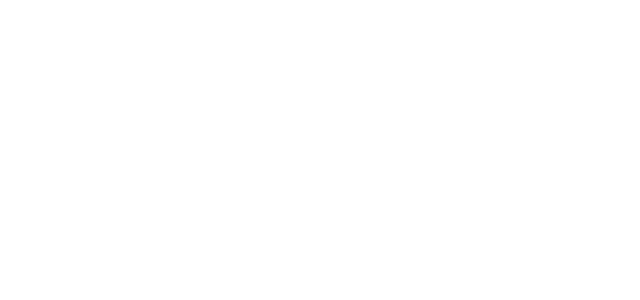
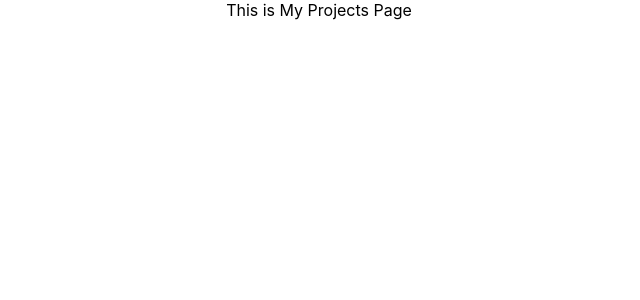
Before and after one commit to Job85/portfolio-site, a React (Create React App) app: page /projects in a window 1280 px wide. Before the commit this address had no page. Shown: the top 300 px of the page, without its empty margins (321-961 px from the left). Built offline with nearby package versions, Linux system fonts and the light colour scheme.

Commit message:
created Projects Page and imported it to App.js & set the Route

```diff
--- a/src/App.js
+++ b/src/App.js
@@ -3,6 +3,7 @@ import { Route, Routes } from 'react-router-dom';
 import './App.css';
 import Home from './pages/home';
 import About from './pages/about';
+import Projects from './pages/projects';
 
 function App() {
   return (
@@ -10,6 +11,7 @@ function App() {
       <Routes>
         <Route path='/' element={<Home />} />
         <Route path='/about' element={<About />} />
+        <Route path='/projects' element={<Projects />} />
       </Routes>
     </div>
   );
--- /dev/null
+++ b/src/pages/projects.js
@@ -0,0 +1,12 @@
+import React from "react";
+
+const Projects = () => {
+
+    return (
+        <div>
+            This is My Projects Page
+        </div>
+    )
+}
+
+export default Projects
```
